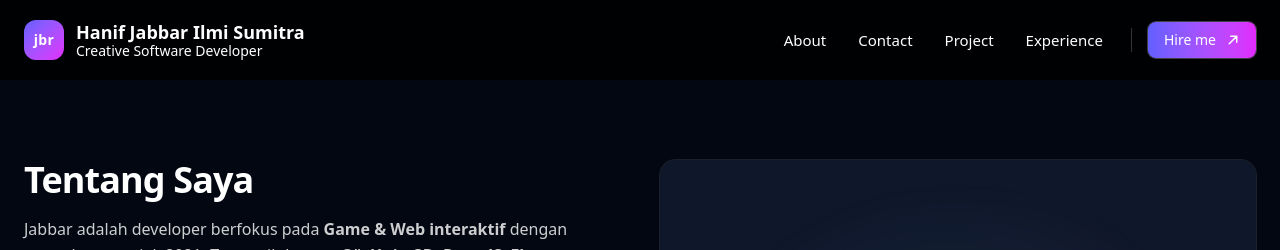
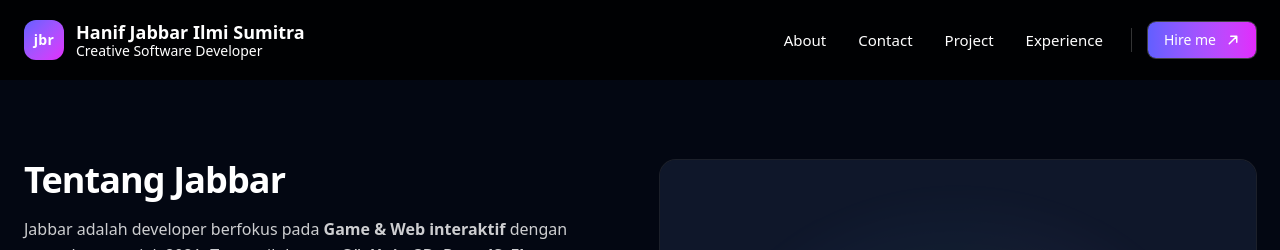
Before and after one commit to jabbarhanif/jabbarhanif.github.io, a React (Vite) app: page / in a window 1280 px wide. Shown: the top 250 px of the page. Built offline with nearby package versions, Linux system fonts and the light colour scheme.

Commit message:
Update About.jsx

```diff
--- a/src/components/About.jsx
+++ b/src/components/About.jsx
@@ -39,7 +39,7 @@
             <div className="grid lg:grid-cols-2 gap-y-12 gap-x-10 items-start lg:items-stretch">
                 {/* Teks */}
                 <div>
-                    <h2 className="text-3xl sm:text-4xl font-bold tracking-tight">Tentang Saya</h2>
+                    <h2 className="text-3xl sm:text-4xl font-bold tracking-tight">Tentang Jabbar</h2>
                     <p className="mt-4 text-white/80 leading-relaxed">
                         Jabbar adalah developer berfokus pada <strong>Game & Web interaktif</strong> dengan pengalaman sejak 2021. Terampil dengan <strong>C#</strong>, <strong>Unity3D</strong>, <strong>ReactJS</strong>, <strong>Flutter</strong>, <strong>Laravel</strong>, dan{" "}<strong>teknologi modern lainnya</strong>. Cepat membuat prototipe, suka bereksperimen dengan UI & animasi realtime, serta sering memimpin tim dalam project interaktif — termasuk pembuatan game event untuk klien besar seperti Danone. Orientasi pada inovasi, kecepatan, dan efisiensi, serta berkomitmen menghadirkan pengalaman pengguna yang ramah dan responsif.
                     </p>
```
